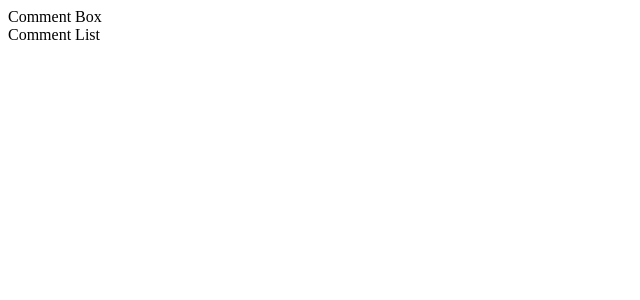
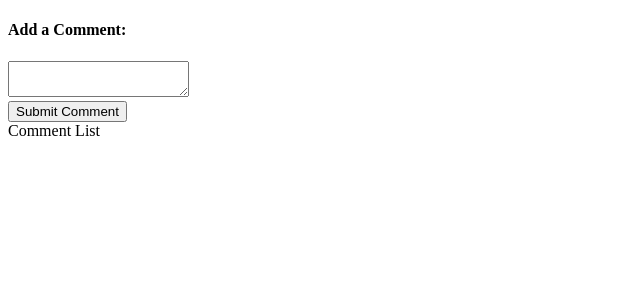
Before and after one commit to tiffanyposs/CommentBox-ReactTesting, a React (Create React App) app: page / in a window 1280 px wide. Shown: the top 300 px of the page, without its empty margins (0-640 px from the left). Built offline with nearby package versions, Linux system fonts and the light colour scheme.

Commit message:
setup CommentBox Component basic func

```diff
--- a/src/components/CommentBox.js
+++ b/src/components/CommentBox.js
@@ -1,5 +1,37 @@
-import React from 'react';
+import React, { Component} from 'react';
 
-export default () => {
-  return <div>Comment Box</div>;
+
+class CommentBox extends Component {
+
+  state = { comment: '' };
+
+  handleChange = event => {
+    this.setState({ comment: event.target.value });
+  };
+
+  handleSubmit = event => {
+    event.preventDefault();
+
+    // TODO - call and action creator
+    // and save the comment
+
+    this.setState({ comment: '' });
+  };
+
+  render() {
+    return (
+      <form onSubmit={this.handleSubmit}>
+        <h4>Add a Comment:</h4>
+        <textarea onChange={this.handleChange} value={this.state.comment} />
+        <div>
+          <button>
+            Submit Comment
+          </button>
+        </div>
+      </form>
+    );
+  };
 }
+
+
+export default CommentBox;
```
